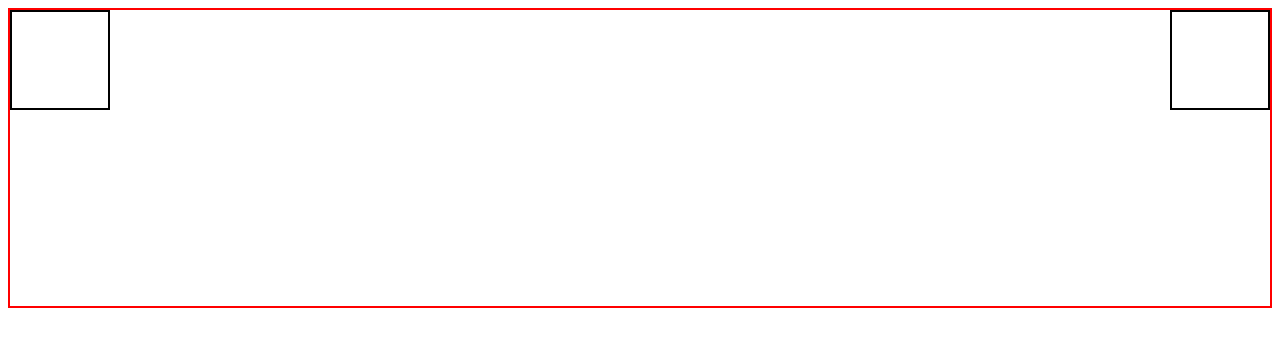
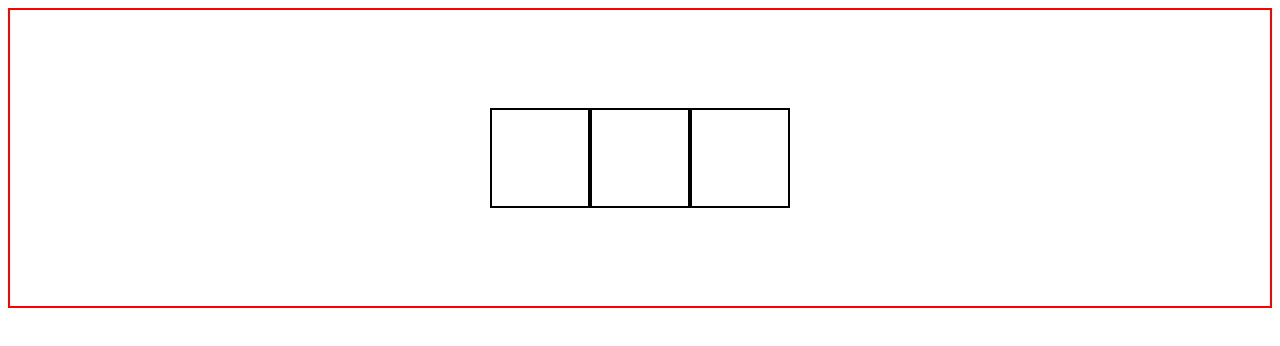
Before and after one commit to TobiJC/Flexbox-Layout, a plain HTML site: page index.html in a window 1280 px wide. Drawn offline with Linux system fonts and the light colour scheme.

Commit message:
use of both jcc and aic

```diff
--- a/index.html
+++ b/index.html
@@ -11,6 +11,7 @@
     <div class="container">
         <div class="box"></div>
         <div class="box"></div>
+        <div class="box"></div>
     </div>
 </body>
 </html>
--- a/style.css
+++ b/style.css
@@ -7,7 +7,8 @@
     height: 300px;
     border: 2px solid red;
     display: flex;
-    justify-content: space-between;
+    justify-content: center;
+    align-items: center;
 }
 
 .box {
```
